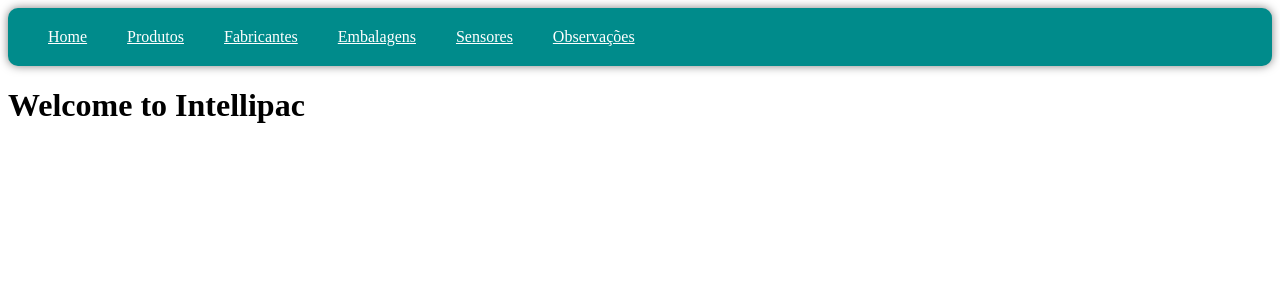
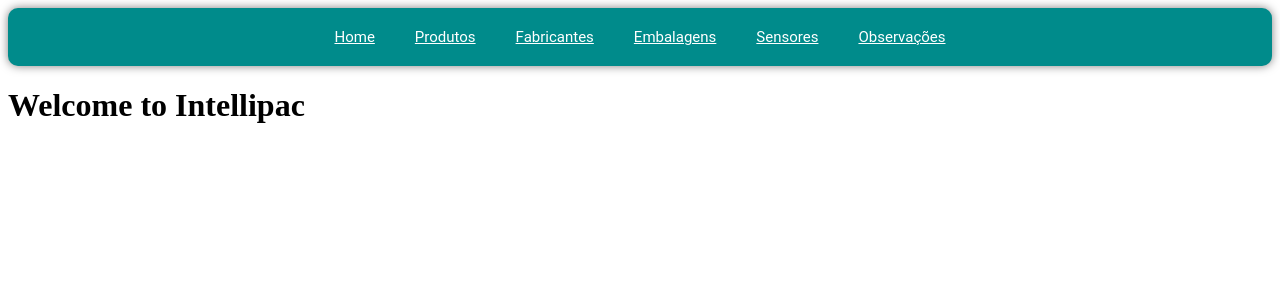
Before and after one commit to LotusXvr/IntelliPac, a Nuxt app in the folder frontend/: page / in a window 1280 px wide. Shown: the top 300 px of the page. Built offline with nearby package versions, Linux system fonts and the light colour scheme.

Commit message:
style: centralizado navbar

```diff
--- a/frontend/pages/navbar.vue
+++ b/frontend/pages/navbar.vue
@@ -2,7 +2,7 @@
     <div>
         <div class="container d-flex flex-column align-items-center justify-content-center mt-5">
             <nav class="navbar navbar-expand-lg navbar-light bg-light">
-                <div class="navbar-nav">
+                <div class="navbar-nav custom-center">
                     <nuxt-link to="/" class="nav-link">Home</nuxt-link>
                     <nuxt-link to="/produtosCatalogo" class="nav-link">Produtos</nuxt-link>
                     <nuxt-link to="/fabricantes" class="nav-link">Fabricantes</nuxt-link>
@@ -28,8 +28,16 @@
 }
 
 .nav-link {
+    font: 15px 'Roboto', sans-serif;
     color: #fff;
-    margin: 20px;
+    margin: 0px 20px;
+}
+
+.custom-center {
+    display: flex;
+    justify-content: center;
+    align-items: center;
+    text-decoration: none;
 }
 
 .content-container {
```
